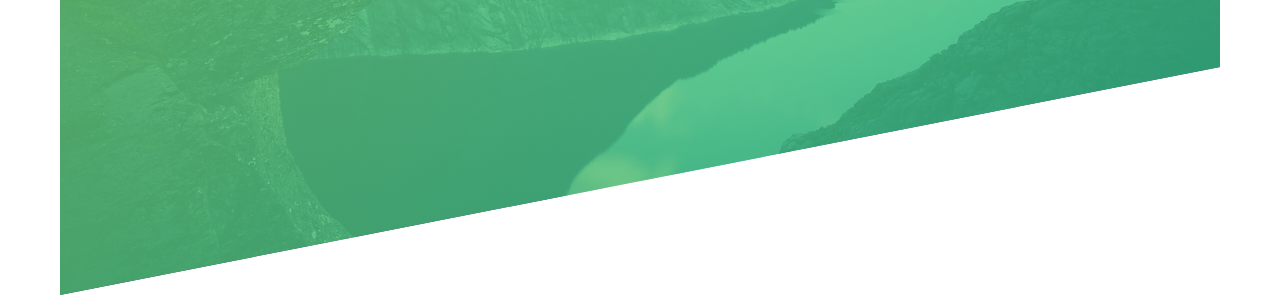
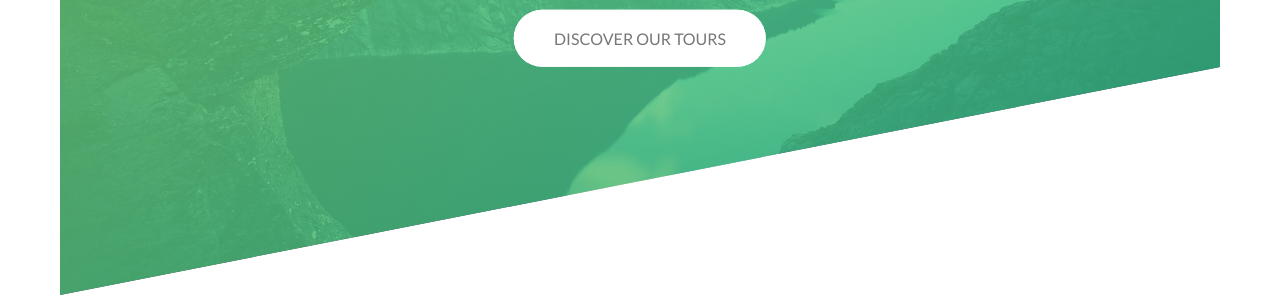
Before and after one commit to oceenachi/Natours-landing-page, a plain HTML site: page index.html in a window 1280 px wide. Shown: the part 525-820 px from the top of the page. Drawn offline with Linux system fonts and the light colour scheme.

Commit message:
style header button

```diff
--- a/css/style.css
+++ b/css/style.css
@@ -48,12 +48,14 @@ html, body {
     top: 50%;
     left: 50%;
     transform: translate(-50%, -40%);
+    text-align: center;
 
 }
 .heading-primary{
     color: #fff;
     text-transform: uppercase;
     backface-visibility: hidden;
+    margin-bottom: 60px;
 
 }
 .heading-primary-main{
@@ -114,3 +116,66 @@ html, body {
 
     }
 }
+@keyframes moveInBottom{
+    0%{
+        opacity: 0;
+        transform: translatey(30px);
+    }
+
+    100%{
+        opacity: 1;
+        transform: translatex(0);
+    }
+}
+.btn:link,
+.btn:visited {
+    text-transform: uppercase;
+    text-decoration: none;
+    padding: 15px 40px;
+    display: inline-block;
+    border-radius: 100px;
+    transition: all 0.2s;
+    position: relative;
+
+}
+
+.btn:hover{
+    transform: translateY(-3px);
+    box-shadow: 0px 10px 20px rgba(0,0,0,.2);
+}
+
+.btn:active{
+    transform: translateY(-1px);
+    box-shadow: 0 5px 10px rgba(0,0,0,.2);
+}
+
+.btn-white{
+    background-color: #fff;
+    color: #777;
+
+}
+.btn::after{
+    content: "";
+    display: inline-block;
+    width: 100%;
+    height: 100%;
+    border-radius: 100px;
+    position: absolute;
+    top: 0px;
+    left: 0px;
+    z-index: -1;
+    transition: all .4s;
+}
+
+.btn-white::after{
+    background-color: #fff;
+}
+
+.btn:hover::after{
+    transform: scaleX(1.4) scaleY(1.6);
+    opacity: 0;
+}
+.btn-animated{
+    animation: moveInBottom .5s ease-out .75s;
+    animation-fill-mode: backwards;
+}
--- a/index.html
+++ b/index.html
@@ -20,6 +20,7 @@
                 <span class="heading-primary-main">Outdoors</span>
                 <span class="heading-primary-sub">is where Life happens</span>
             </h1>
+            <a href="#" class="btn btn-white btn-animated">Discover our tours</a>
         </div>
 
     </header>
```
